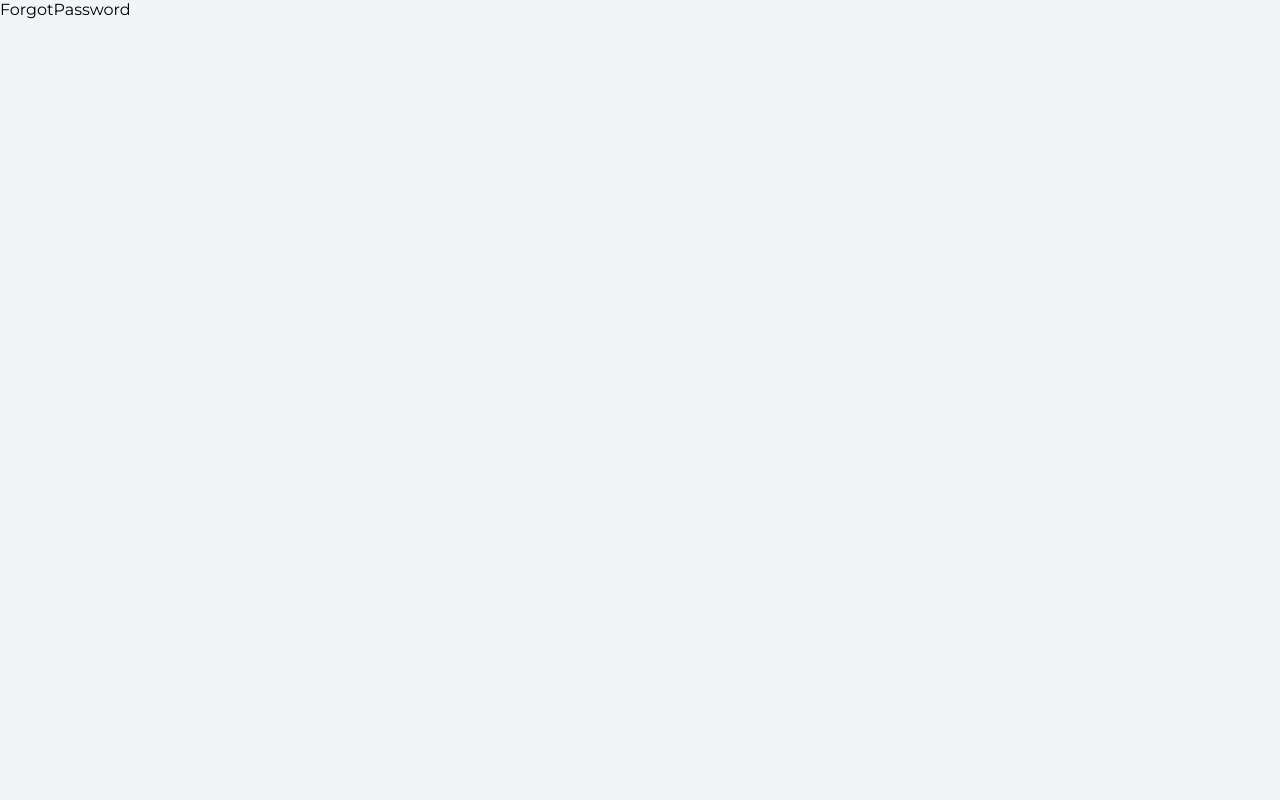
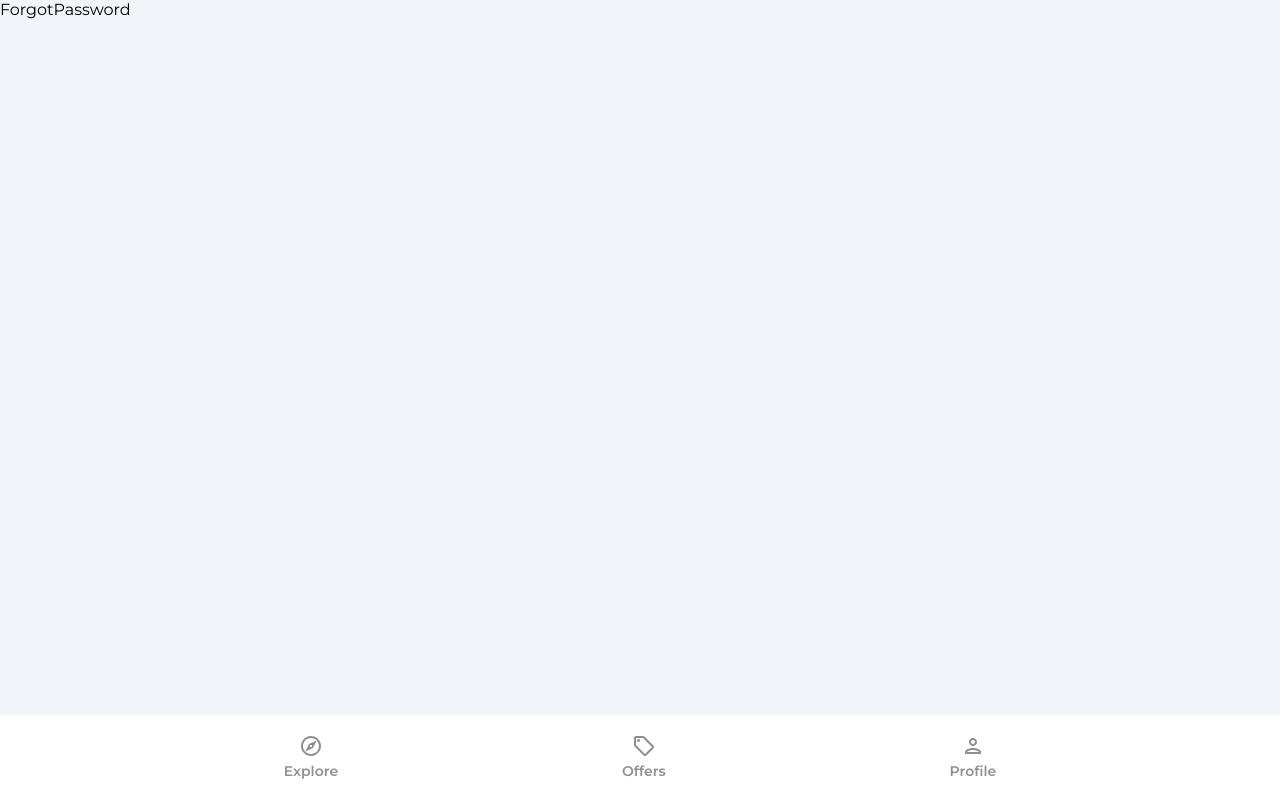
Before and after one commit to NatYarm/house-marketplace, a React (Create React App) app: page /forgot-password in a window 1280 px wide. Built offline with nearby package versions, Linux system fonts and the light colour scheme.

Commit message:
Create Navbar component

```diff
--- a/src/App.js
+++ b/src/App.js
@@ -5,6 +5,7 @@
 import SignIn from './pages/SignIn';
 import SignUp from './pages/SignUp';
 import ForgotPassword from './pages/ForgotPassword';
+import Navbar from './components/Navbar';
 function App() {
   return (
     <>
@@ -17,6 +18,7 @@
           <Route path="/sign-up" element={<SignUp />} />
           <Route path="/forgot-password" element={<ForgotPassword />} />
         </Routes>
+        <Navbar />
       </Router>
     </>
   );
--- /dev/null
+++ b/src/components/Navbar.jsx
@@ -0,0 +1,70 @@
+import { useNavigate, useLocation } from 'react-router-dom';
+import { ReactComponent as OfferIcon } from '../assets/svg/localOfferIcon.svg';
+import { ReactComponent as ExploreIcon } from '../assets/svg/exploreIcon.svg';
+import { ReactComponent as PersonOutlineIcon } from '../assets/svg/personOutlineIcon.svg';
+
+const Navbar = () => {
+  const navigate = useNavigate();
+  const location = useLocation();
+
+  const pathMatchRoute = (route) => {
+    if (route === location.pathname) {
+      return true;
+    }
+  };
+  return (
+    <footer className="navbar">
+      <nav className="navbarNav">
+        <ul className="navbarListItems">
+          <li className="navbarListItem" onClick={() => navigate('/')}>
+            <ExploreIcon
+              fill={pathMatchRoute('/') ? '#2c2c2c' : '#8f8f8f'}
+              width="36px"
+            />
+            <p
+              className={
+                pathMatchRoute('/')
+                  ? 'navbarListItemNameActive'
+                  : 'navbarListItemName'
+              }
+            >
+              Explore
+            </p>
+          </li>
+          <li className="navbarListItem" onClick={() => navigate('/offers')}>
+            <OfferIcon
+              fill={pathMatchRoute('/offers') ? '#2c2c2c' : '#8f8f8f'}
+              width="36px"
+            />
+            <p
+              className={
+                pathMatchRoute('/offers')
+                  ? 'navbarListItemNameActive'
+                  : 'navbarListItemName'
+              }
+            >
+              Offers
+            </p>
+          </li>
+          <li className="navbarListItem" onClick={() => navigate('/profile')}>
+            <PersonOutlineIcon
+              fill={pathMatchRoute('/profile') ? '#2c2c2c' : '#8f8f8f'}
+              width="36px"
+            />
+            <p
+              className={
+                pathMatchRoute('/profile')
+                  ? 'navbarListItemNameActive'
+                  : 'navbarListItemName'
+              }
+            >
+              Profile
+            </p>
+          </li>
+        </ul>
+      </nav>
+    </footer>
+  );
+};
+
+export default Navbar;
```
